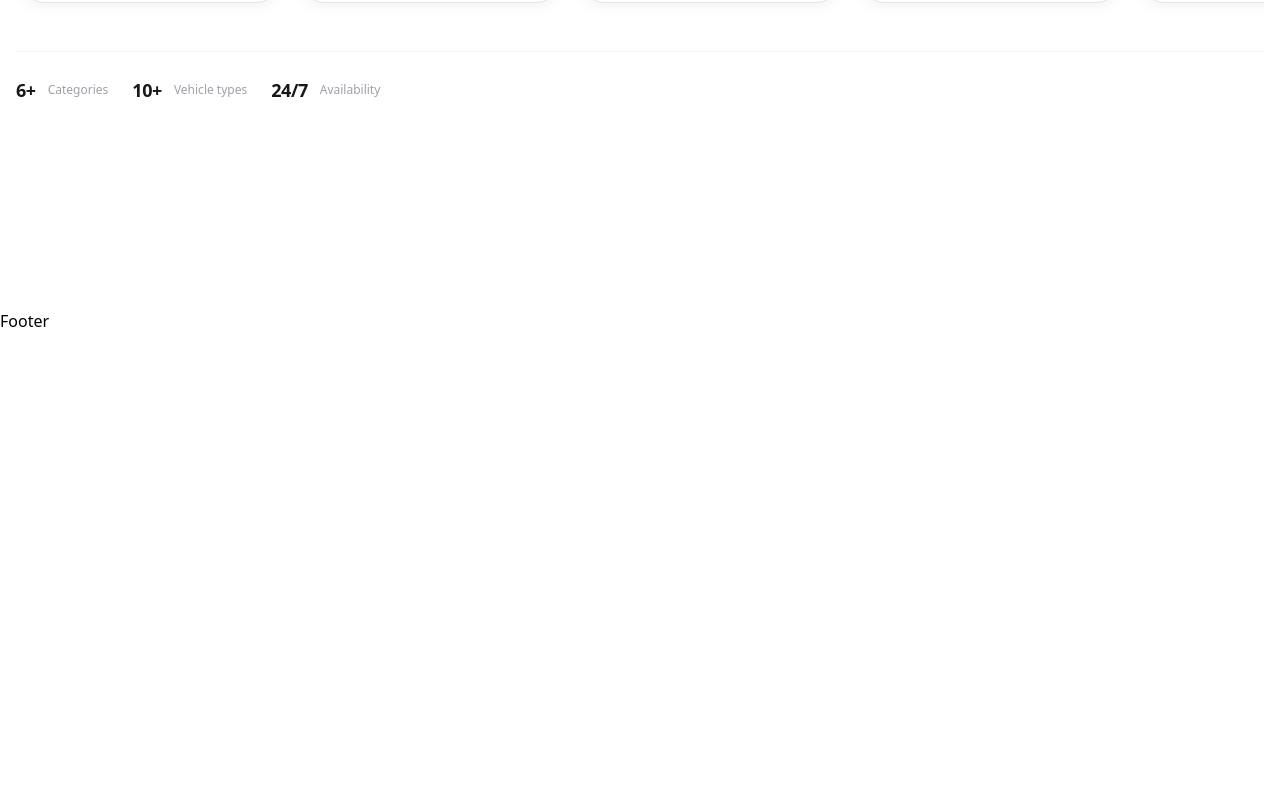
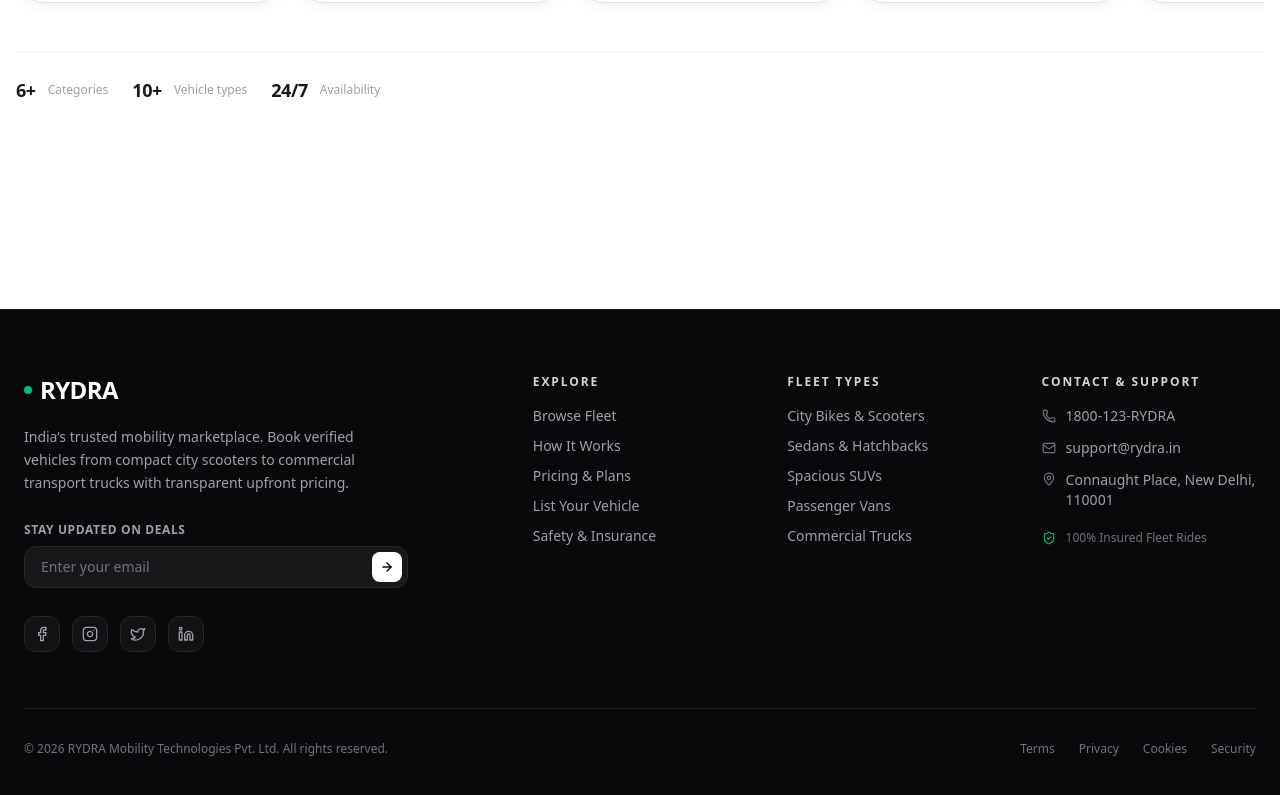
Before and after one commit to cout-priyanshu/Rydra, a Next.js app: page / in a window 1280 px wide. Shown: the part 1291-2086 px from the top of the page. Before the commit the page ends 1624 px from the top, so only its background shows below. Built offline with nearby package versions, Linux system fonts and the light colour scheme; no server answers.

Commit message:
Created Footer section of this project

```diff
--- a/src/components/Footer.tsx
+++ b/src/components/Footer.tsx
@@ -1,9 +1,190 @@
-import React from 'react'
+import React from 'react';
+import { motion } from 'motion/react';
+import {
+  Facebook,
+  Instagram,
+  Twitter,
+  Linkedin,
+  Mail,
+  Phone,
+  MapPin,
+  ArrowRight,
+  ShieldCheck
+} from 'lucide-react';
+
+const FOOTER_LINKS = {
+  quickLinks: [
+    { label: 'Browse Fleet', href: '#fleet' },
+    { label: 'How It Works', href: '#how-it-works' },
+    { label: 'Pricing & Plans', href: '#pricing' },
+    { label: 'List Your Vehicle', href: '#host' },
+    { label: 'Safety & Insurance', href: '#safety' },
+  ],
+  vehicleTypes: [
+    { label: 'City Bikes & Scooters', href: '#bikes' },
+    { label: 'Sedans & Hatchbacks', href: '#cars' },
+    { label: 'Spacious SUVs', href: '#suvs' },
+    { label: 'Passenger Vans', href: '#vans' },
+    { label: 'Commercial Trucks', href: '#trucks' },
+  ],
+  support: [
+    { label: 'Help & FAQ Center', href: '#faq' },
+    { label: 'Terms of Service', href: '#terms' },
+    { label: 'Privacy Policy', href: '#privacy' },
+    { label: 'Trust & Safety', href: '#trust' },
+    { label: 'Contact Us', href: '#contact' },
+  ],
+};
+
+const SOCIAL_LINKS = [
+  { Icon: Facebook, href: '#', label: 'Facebook' },
+  { Icon: Instagram, href: '#', label: 'Instagram' },
+  { Icon: Twitter, href: '#', label: 'Twitter' },
+  { Icon: Linkedin, href: '#', label: 'LinkedIn' },
+];
 
 function Footer() {
   return (
-    <div>Footer</div>
-  )
+    <footer className='w-full bg-zinc-950 text-zinc-100 border-t border-zinc-900'>
+      <motion.div
+        initial={{ opacity: 0, y: 30 }}
+        whileInView={{ opacity: 1, y: 0 }}
+        transition={{ duration: 0.6, ease: [0.22, 1, 0.36, 1] }}
+        viewport={{ once: true }}
+        className='max-w-7xl mx-auto px-6 pt-16 pb-12'
+      >
+        {/* Main Grid */}
+        <div className='grid grid-cols-1 md:grid-cols-2 lg:grid-cols-5 gap-10 pb-14 border-b border-zinc-800/80'>
+
+          {/* Brand Info & Newsletter */}
+          <div className='lg:col-span-2 space-y-5'>
+            <div className='flex items-center gap-2'>
+              <span className='h-2 w-2 rounded-full bg-emerald-500' />
+              <h2 className='text-2xl font-black tracking-tight text-white'>RYDRA</h2>
+            </div>
+
+            <p className='text-zinc-400 text-sm leading-relaxed max-w-sm'>
+              India’s trusted mobility marketplace. Book verified vehicles from compact city scooters to commercial transport trucks with transparent upfront pricing.
+            </p>
+
+            {/* Newsletter Subscription */}
+            <div className='pt-2 max-w-sm'>
+              <label htmlFor='newsletter-email' className='text-xs font-semibold uppercase tracking-wider text-zinc-400 mb-2 block'>
+                Stay updated on deals
+              </label>
+              <div className='relative flex items-center'>
+                <input
+                  id='newsletter-email'
+                  type='email'
+                  placeholder='Enter your email'
+                  className='w-full bg-zinc-900 border border-zinc-800 rounded-xl px-4 py-2.5 text-sm text-white placeholder-zinc-500 focus:outline-none focus:border-zinc-500 transition-colors pr-11'
+                />
+                <button
+                  type='button'
+                  aria-label='Subscribe to newsletter'
+                  className='absolute right-1.5 p-2 bg-white text-zinc-950 rounded-lg hover:bg-zinc-200 transition-colors'
+                >
+                  <ArrowRight size={14} strokeWidth={2.5} />
+                </button>
+              </div>
+            </div>
+
+            {/* Social Icons */}
+            <div className='flex gap-3 pt-2'>
+              {SOCIAL_LINKS.map(({ Icon, href, label }) => (
+                <motion.a
+                  key={label}
+                  href={href}
+                  aria-label={label}
+                  whileHover={{ y: -3, scale: 1.05 }}
+                  whileTap={{ scale: 0.95 }}
+                  className='w-9 h-9 flex items-center justify-center rounded-xl border border-zinc-800 bg-zinc-900/60 text-zinc-400 hover:text-white hover:border-zinc-600 transition-colors'
+                >
+                  <Icon size={16} />
+                </motion.a>
+              ))}
+            </div>
+          </div>
+
+          {/* Quick Links */}
+          <div>
+            <h3 className='text-xs font-bold uppercase tracking-[0.16em] text-zinc-300 mb-4'>
+              Explore
+            </h3>
+            <ul className='space-y-2.5 text-sm'>
+              {FOOTER_LINKS.quickLinks.map((item) => (
+                <li key={item.label}>
+                  <a
+                    href={item.href}
+                    className='text-zinc-400 hover:text-white transition-colors duration-150 inline-block'
+                  >
+                    {item.label}
+                  </a>
+                </li>
+              ))}
+            </ul>
+          </div>
+
+          {/* Vehicle Types */}
+          <div>
+            <h3 className='text-xs font-bold uppercase tracking-[0.16em] text-zinc-300 mb-4'>
+              Fleet Types
+            </h3>
+            <ul className='space-y-2.5 text-sm'>
+              {FOOTER_LINKS.vehicleTypes.map((item) => (
+                <li key={item.label}>
+                  <a
+                    href={item.href}
+                    className='text-zinc-400 hover:text-white transition-colors duration-150 inline-block'
+                  >
+                    {item.label}
+                  </a>
+                </li>
+              ))}
+            </ul>
+          </div>
+
+          {/* Support & Contact Details */}
+          <div>
+            <h3 className='text-xs font-bold uppercase tracking-[0.16em] text-zinc-300 mb-4'>
+              Contact & Support
+            </h3>
+            <ul className='space-y-3 text-sm text-zinc-400'>
+              <li className='flex items-center gap-2.5'>
+                <Phone size={14} className='text-zinc-500 shrink-0' />
+                <span>1800-123-RYDRA</span>
+              </li>
+              <li className='flex items-center gap-2.5'>
+                <Mail size={14} className='text-zinc-500 shrink-0' />
+                <span>support@rydra.in</span>
+              </li>
+              <li className='flex items-start gap-2.5'>
+                <MapPin size={14} className='text-zinc-500 shrink-0 mt-0.5' />
+                <span>Connaught Place, New Delhi, 110001</span>
+              </li>
+              <li className='flex items-center gap-2.5 pt-2 text-xs text-zinc-500'>
+                <ShieldCheck size={14} className='text-emerald-500 shrink-0' />
+                <span>100% Insured Fleet Rides</span>
+              </li>
+            </ul>
+          </div>
+
+        </div>
+
+        {/* Bottom Bar */}
+        <div className='pt-8 flex flex-col sm:flex-row justify-between items-center text-xs text-zinc-500 gap-4'>
+          <p>© {new Date().getFullYear()} RYDRA Mobility Technologies Pvt. Ltd. All rights reserved.</p>
+
+          <div className='flex items-center gap-6'>
+            <a href='#terms' className='hover:text-zinc-400 transition-colors'>Terms</a>
+            <a href='#privacy' className='hover:text-zinc-400 transition-colors'>Privacy</a>
+            <a href='#cookies' className='hover:text-zinc-400 transition-colors'>Cookies</a>
+            <a href='#security' className='hover:text-zinc-400 transition-colors'>Security</a>
+          </div>
+        </div>
+      </motion.div>
+    </footer>
+  );
 }
 
-export default Footer
+export default Footer;
--- a/src/components/HeroSection.tsx
+++ b/src/components/HeroSection.tsx
@@ -2,8 +2,13 @@
 import React from 'react'
 import { motion } from 'motion/react'
 import { Bike, Bus, Car, Truck } from 'lucide-react'
+import { useSelector } from 'react-redux'
+import { useRouter } from 'next/navigation'
+import { RootState } from '@/redux/store'
 
 function HeroSection({onAuthRequired}:{onAuthRequired:()=>void}) {
+  const {userData}=useSelector((state:RootState)=>state.user)
+  const router=useRouter()
   return (
     <div className='relative min-h-screen w-full overflow-hidden'>
       <div className='absolute inset-0 bg-cover bg-center' style={
@@ -36,7 +41,7 @@
                 whileHover={{scale:1.05}}
                 whileTap={{scale:0.95}}
                 className='mt-12 px-10 py-4 bg-white text-black rounded-full font-semibold shadow-xl'
-                onClick={onAuthRequired}
+                onClick={()=>{!userData?onAuthRequired():router.push("/user/book")}}
                 >
            Book Now
            </motion.button>
```
